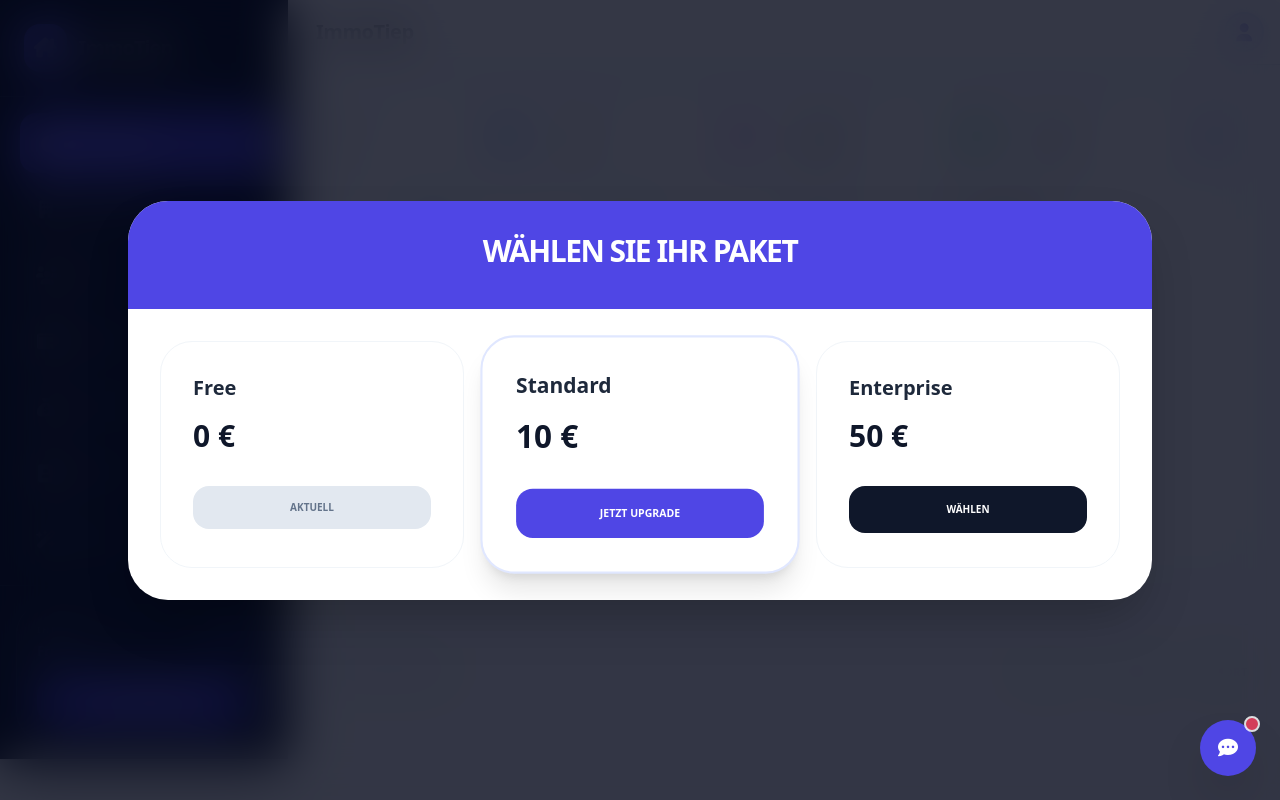
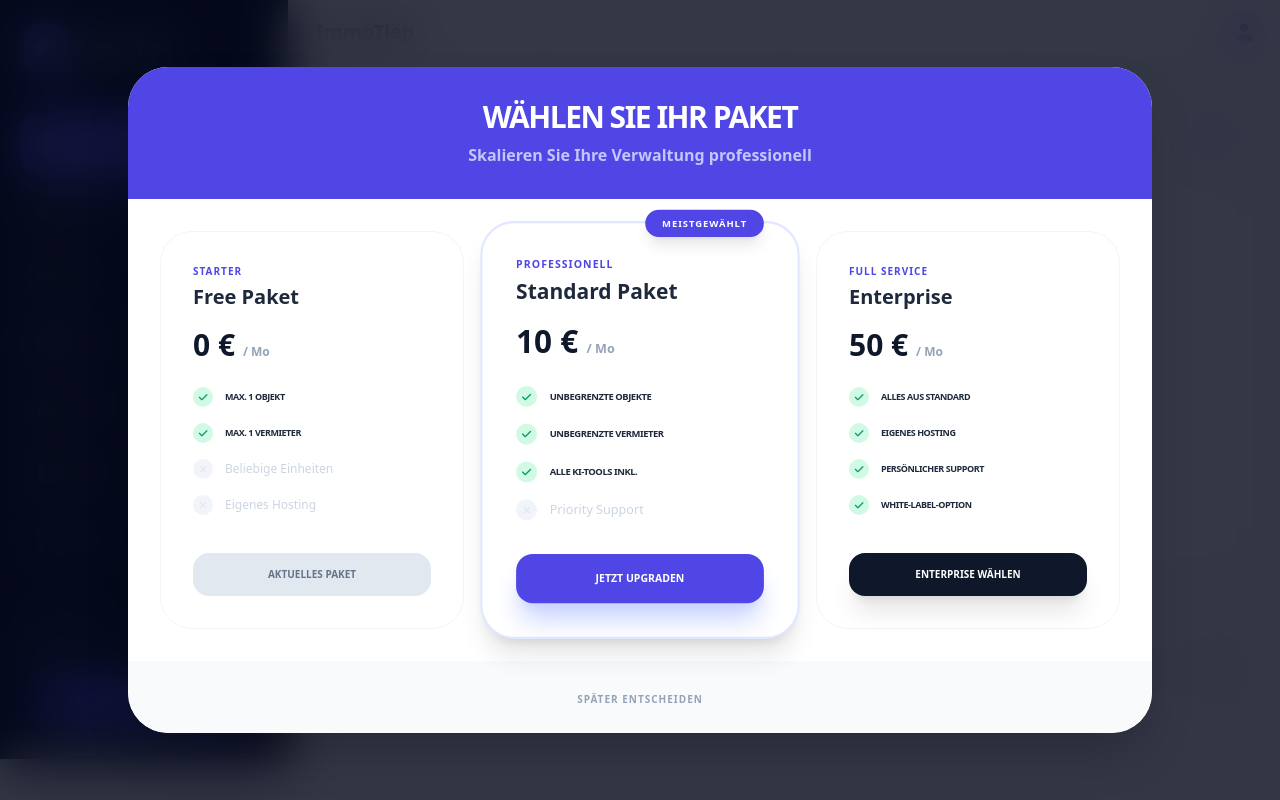
Before and after one commit to vuxuantiep/ImmoVerwalter, a React (Vite) app: page / in a window 1280 px wide. Both pictures are taken after a click on the button "PLAN UPGRADEN". Built offline with nearby package versions, Linux system fonts and the light colour scheme.

Commit message:
Add files via upload

```diff
--- a/App.tsx
+++ b/App.tsx
@@ -10,7 +10,6 @@ import ContactManager from './ContactManager.tsx';
 import AITools from './AITools.tsx';
 import InvestorDashboard from './InvestorDashboard.tsx';
 import PropertyEditor from './PropertyEditor.tsx';
-import AIFeedbackAssistant from './AIFeedbackAssistant.tsx';
 
 const initialOwners: Owner[] = [
   { id: 'o1', name: 'Muster Vermieter', email: 'info@vermieter.de', phone: '0123', address: 'Heimweg 1', zip: '10115', city: 'Berlin' }
@@ -79,6 +78,7 @@ const App: React.FC = () => {
   };
 
   const handleAuth = (isLogin: boolean) => {
+    // Simulierter Login/Registrierung
     setCurrentUser({
       id: 'u' + Date.now(),
       name: 'Max Mustermann',
@@ -94,6 +94,7 @@ const App: React.FC = () => {
     setShowPricing(false);
   };
 
+  // Find the property that is currently being edited to pass to the PropertyEditor
   const currentEditingProperty = properties.find(p => p.id === editingPropertyId);
 
   return (
@@ -206,9 +207,7 @@ const App: React.FC = () => {
         </div>
       </main>
 
-      <AIFeedbackAssistant />
-
-      {/* Auth Modal */}
+      {/* Auth Modal (Login / Register) */}
       {showAuthModal && (
         <div className="fixed inset-0 bg-slate-950/80 backdrop-blur-xl z-[400] flex items-center justify-center p-4">
            <div className="bg-white w-full max-w-md rounded-[2.5rem] shadow-2xl overflow-hidden animate-in zoom-in-95 duration-300">
@@ -218,11 +217,23 @@ const App: React.FC = () => {
                     <i className="fa-solid fa-user-plus text-3xl"></i>
                  </div>
                  <h3 className="text-2xl font-black uppercase tracking-tight">Konto erstellen</h3>
+                 <p className="text-indigo-100 text-xs font-bold opacity-80 mt-2">Starten Sie jetzt mit ImmoTiep</p>
               </div>
               <div className="p-8 space-y-4">
-                 <button onClick={() => handleAuth(true)} className="w-full bg-slate-900 text-white py-4 rounded-2xl font-black text-xs uppercase hover:bg-black transition flex items-center justify-center space-x-3">
+                 <div className="space-y-3">
+                    <input className="w-full border-slate-200 border p-4 rounded-2xl outline-none focus:ring-2 focus:ring-indigo-500 font-bold text-sm bg-slate-50" placeholder="Name" />
+                    <input className="w-full border-slate-200 border p-4 rounded-2xl outline-none focus:ring-2 focus:ring-indigo-500 font-bold text-sm bg-slate-50" placeholder="E-Mail Adresse" />
+                    <input className="w-full border-slate-200 border p-4 rounded-2xl outline-none focus:ring-2 focus:ring-indigo-500 font-bold text-sm bg-slate-50" type="password" placeholder="Passwort" />
+                 </div>
+                 <button onClick={() => handleAuth(false)} className="w-full bg-indigo-600 text-white py-4 rounded-2xl font-black text-xs uppercase tracking-widest hover:bg-black transition active:scale-95 shadow-xl shadow-indigo-100">Kostenlos Registrieren</button>
+                 <div className="flex items-center space-x-4 py-2">
+                    <div className="flex-1 h-[1px] bg-slate-100"></div>
+                    <span className="text-[10px] font-black text-slate-300 uppercase">Oder</span>
+                    <div className="flex-1 h-[1px] bg-slate-100"></div>
+                 </div>
+                 <button onClick={() => handleAuth(true)} className="w-full bg-slate-900 text-white py-4 rounded-2xl font-black text-xs uppercase tracking-widest hover:bg-black transition flex items-center justify-center space-x-3">
                     <i className="fa-solid fa-arrow-right-to-bracket"></i>
-                    <span>Einloggen / Registrieren</span>
+                    <span>Einloggen</span>
                  </button>
               </div>
            </div>
@@ -235,41 +246,87 @@ const App: React.FC = () => {
           <div className="bg-white w-full max-w-5xl h-[90vh] md:h-auto overflow-y-auto rounded-[2.5rem] shadow-2xl animate-in zoom-in-95 duration-300">
             <div className="bg-indigo-600 p-8 text-white text-center">
                <h3 className="text-3xl font-black mb-2 uppercase tracking-tighter">Wählen Sie Ihr Paket</h3>
+               <p className="text-indigo-100 font-bold opacity-80">Skalieren Sie Ihre Verwaltung professionell</p>
             </div>
             <div className="p-8 grid grid-cols-1 md:grid-cols-3 gap-6">
+               {/* Free Tier */}
                <div className={`p-8 rounded-[2rem] border ${currentUser?.tier === SubscriptionTier.FREE ? 'border-indigo-600 bg-indigo-50/50 ring-4 ring-indigo-50' : 'border-slate-100'} flex flex-col`}>
-                  <h4 className="text-xl font-black text-slate-800">Free</h4>
-                  <p className="text-3xl font-black mt-4 text-slate-900">0 €</p>
-                  <button disabled className="w-full mt-8 bg-slate-200 text-slate-500 py-3.5 rounded-2xl font-black text-[10px] uppercase">Aktuell</button>
+                  <div className="mb-6">
+                    <p className="text-[10px] font-black text-indigo-600 uppercase tracking-widest mb-1">Starter</p>
+                    <h4 className="text-xl font-black text-slate-800">Free Paket</h4>
+                    <p className="text-3xl font-black mt-4 text-slate-900">0 € <span className="text-xs text-slate-400 font-bold">/ Mo</span></p>
+                  </div>
+                  <ul className="flex-1 space-y-4 mb-8">
+                    <PricingFeature active text="Max. 1 Objekt" />
+                    <PricingFeature active text="Max. 1 Vermieter" />
+                    <PricingFeature active={false} text="Beliebige Einheiten" />
+                    <PricingFeature active={false} text="Eigenes Hosting" />
+                  </ul>
+                  <button disabled className="w-full bg-slate-200 text-slate-500 py-3.5 rounded-2xl font-black text-[10px] uppercase cursor-default">
+                    Aktuelles Paket
+                  </button>
                </div>
-               <div className="p-8 rounded-[2rem] border-2 border-indigo-100 flex flex-col bg-white shadow-xl transform md:scale-105">
-                  <h4 className="text-xl font-black text-slate-800">Standard</h4>
-                  <p className="text-3xl font-black mt-4 text-slate-900">10 €</p>
-                  <button onClick={() => upgradeTier(SubscriptionTier.STANDARD)} className="w-full mt-8 bg-indigo-600 text-white py-4 rounded-2xl font-black text-[10px] uppercase">Jetzt Upgrade</button>
+
+               {/* Standard Tier */}
+               <div className={`p-8 rounded-[2rem] border-2 ${currentUser?.tier === SubscriptionTier.STANDARD ? 'border-indigo-600 bg-indigo-50/50' : 'border-indigo-100'} flex flex-col relative shadow-xl transform md:scale-105 bg-white`}>
+                  <div className="absolute top-0 right-8 -translate-y-1/2 bg-indigo-600 text-white px-4 py-1.5 rounded-full text-[9px] font-black uppercase tracking-widest shadow-lg">Meistgewählt</div>
+                  <div className="mb-6">
+                    <p className="text-[10px] font-black text-indigo-600 uppercase tracking-widest mb-1">Professionell</p>
+                    <h4 className="text-xl font-black text-slate-800">Standard Paket</h4>
+                    <p className="text-3xl font-black mt-4 text-slate-900">10 € <span className="text-xs text-slate-400 font-bold">/ Mo</span></p>
+                  </div>
+                  <ul className="flex-1 space-y-4 mb-8">
+                    <PricingFeature active text="Unbegrenzte Objekte" />
+                    <PricingFeature active text="Unbegrenzte Vermieter" />
+                    <PricingFeature active text="Alle KI-Tools inkl." />
+                    <PricingFeature active={false} text="Priority Support" />
+                  </ul>
+                  <button onClick={() => upgradeTier(SubscriptionTier.STANDARD)} className="w-full bg-indigo-600 text-white py-4 rounded-2xl font-black text-[10px] uppercase hover:bg-black transition shadow-xl shadow-indigo-200 active:scale-95">
+                    Jetzt upgraden
+                  </button>
                </div>
-               <div className="p-8 rounded-[2rem] border border-slate-100 flex flex-col">
-                  <h4 className="text-xl font-black text-slate-800">Enterprise</h4>
-                  <p className="text-3xl font-black mt-4 text-slate-900">50 €</p>
-                  <button onClick={() => upgradeTier(SubscriptionTier.ENTERPRISE)} className="w-full mt-8 bg-slate-900 text-white py-4 rounded-2xl font-black text-[10px] uppercase">Wählen</button>
+
+               {/* Enterprise Tier */}
+               <div className={`p-8 rounded-[2rem] border ${currentUser?.tier === SubscriptionTier.ENTERPRISE ? 'border-indigo-600 bg-indigo-50/50' : 'border-slate-100'} flex flex-col`}>
+                  <div className="mb-6">
+                    <p className="text-[10px] font-black text-indigo-600 uppercase tracking-widest mb-1">Full Service</p>
+                    <h4 className="text-xl font-black text-slate-800">Enterprise</h4>
+                    <p className="text-3xl font-black mt-4 text-slate-900">50 € <span className="text-xs text-slate-400 font-bold">/ Mo</span></p>
+                  </div>
+                  <ul className="flex-1 space-y-4 mb-8">
+                    <PricingFeature active text="Alles aus Standard" />
+                    <PricingFeature active text="EIGENES HOSTING" />
+                    <PricingFeature active text="Persönlicher Support" />
+                    <PricingFeature active text="White-Label-Option" />
+                  </ul>
+                  <button onClick={() => upgradeTier(SubscriptionTier.ENTERPRISE)} className="w-full bg-slate-900 text-white py-3.5 rounded-2xl font-black text-[10px] uppercase hover:bg-black transition shadow-xl active:scale-95">
+                    Enterprise wählen
+                  </button>
                </div>
+            </div>
+            <div className="p-6 bg-slate-50 text-center rounded-b-[2.5rem]">
+               <button onClick={() => setShowPricing(false)} className="text-[10px] font-black text-slate-400 uppercase tracking-widest hover:text-slate-900 transition">Später entscheiden</button>
             </div>
           </div>
         </div>
       )}
 
+      {/* Impressum Modal */}
       {showImpressum && (
         <div className="fixed inset-0 bg-slate-950/80 backdrop-blur-md z-[500] flex items-center justify-center p-4">
-          <div className="bg-white w-full max-w-lg rounded-3xl shadow-2xl overflow-hidden animate-in zoom-in-95 duration-200">
+          <div className="bg-white w-full max-w-lg rounded-3xl shadow-2xl overflow-hidden animate-in fade-in zoom-in-95 duration-200">
              <div className="bg-slate-900 p-5 flex justify-between items-center text-white">
                 <h3 className="text-lg font-black uppercase">Impressum</h3>
                 <button onClick={() => setShowImpressum(false)} className="w-8 h-8 flex items-center justify-center bg-white/10 rounded-full"><i className="fa-solid fa-xmark"></i></button>
              </div>
              <div className="p-8 space-y-6 text-center">
-                <div><p className="font-black text-slate-900 text-xl">Vu Xuan Tiep</p></div>
-                <div className="bg-slate-50 p-6 rounded-3xl">
+                <div><p className="text-[10px] font-black text-indigo-500 uppercase tracking-widest">Herausgeber</p><p className="font-black text-slate-900 text-xl">Vu Xuan Tiep</p></div>
+                <div className="bg-slate-50 p-6 rounded-3xl border border-slate-100">
+                   <p className="text-[10px] font-black text-slate-400 uppercase mb-2">Support-Kontakt</p>
+                   <a href="tel:+491781868683" className="block font-black text-slate-800 text-lg hover:text-indigo-600">+49 178 1868683</a>
                    <a href="mailto:vuxuantiep@gmail.com" className="block font-black text-slate-800 text-lg hover:text-indigo-600">vuxuantiep@gmail.com</a>
                 </div>
-                <button onClick={() => setShowImpressum(false)} className="w-full bg-slate-900 text-white py-4 rounded-2xl font-black text-xs uppercase">Schließen</button>
+                <button onClick={() => setShowImpressum(false)} className="w-full bg-slate-900 text-white py-4 rounded-2xl font-black text-xs uppercase tracking-widest hover:bg-black transition">Schließen</button>
              </div>
           </div>
         </div>
@@ -282,4 +339,13 @@ const App: React.FC = () => {
   );
 };
 
+const PricingFeature = ({ active, text }: { active: boolean, text: string }) => (
+  <li className={`flex items-center space-x-3 text-xs ${active ? 'text-slate-800' : 'text-slate-300'}`}>
+    <div className={`w-5 h-5 rounded-full flex items-center justify-center shrink-0 ${active ? 'bg-emerald-100 text-emerald-600' : 'bg-slate-100 text-slate-200'}`}>
+      <i className={`fa-solid ${active ? 'fa-check text-[10px]' : 'fa-xmark text-[10px]'}`}></i>
+    </div>
+    <span className={active ? 'font-black uppercase text-[9px] tracking-tighter' : 'font-medium'}>{text}</span>
+  </li>
+);
+
 export default App;
--- a/vite.config.ts
+++ b/vite.config.ts
@@ -4,9 +4,8 @@ import react from '@vitejs/plugin-react';
 
 export default defineConfig({
   plugins: [react()],
-  // Ermöglicht das Hosting in einem Unterverzeichnis wie /ImmoTiep
-  base: '/ImmoTiep/',
   define: {
+    // Ermöglicht den Zugriff auf process.env.API_KEY im Frontend
     'process.env.API_KEY': JSON.stringify(process.env.API_KEY || '')
   },
   build: {
```
Also changed, not shown: Dashboard.tsx (+25 -38 lines), 1 other file (tests, documents, lock files or other folders).
